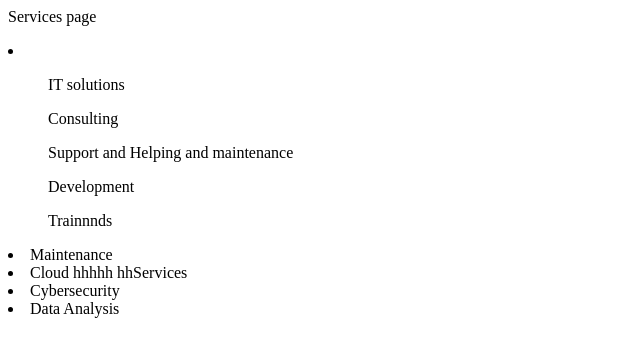
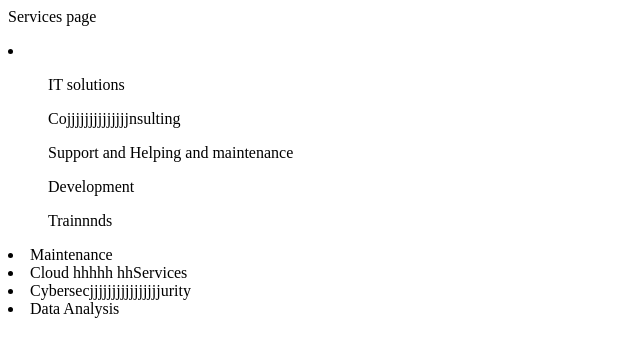
Before and after one commit to engineermagnifique/Gym_Git_Exercise_Solutions, a plain HTML site: page services.html in a window 1280 px wide. Shown: the whole page, without its empty margins (0-640 px from the left). Drawn offline with Linux system fonts and the light colour scheme.

Commit message:
Update services.html

```diff
--- a/services.html
+++ b/services.html
@@ -8,13 +8,13 @@
     <p>Services page</p>
     <li>
         <ul>IT solutions</ul>
-        <ul>Consulting</ul>
+        <ul>Cojjjjjjjjjjjjjjnsulting</ul>
         <ul>Support and Helping and maintenance</ul>
         <ul>Development</ul>
         <ul>Trainnnds</ul>
         <li>Maintenance</li>
         <li>Cloud hhhhh  hhServices</li>
-        <li>Cybersecurity</li>
+        <li>Cybersecjjjjjjjjjjjjjjjjurity</li>
         <li>Data Analysis</li>
     </li>
 </body>
```
